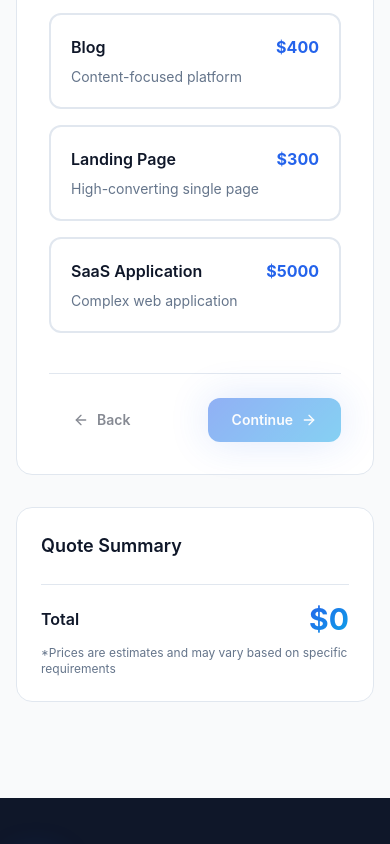
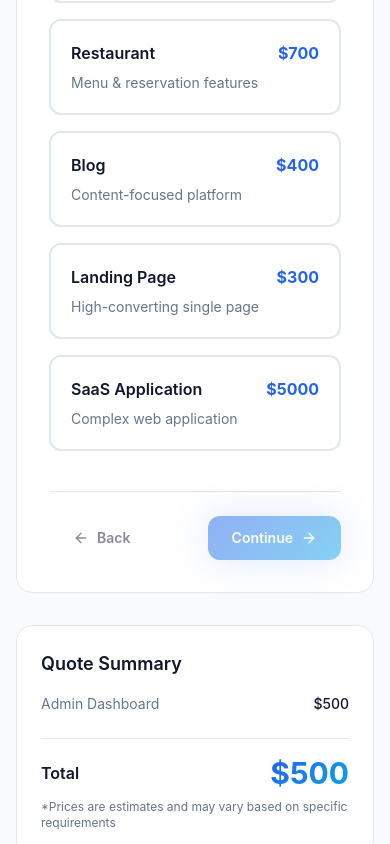
Before and after one commit to august-web/dev-quoteX, a React (Vite) app: page /quote in a window 390 px wide. Shown: the part 1156-2000 px from the top of the page. Built offline with nearby package versions, Linux system fonts and the light colour scheme; the HTML template or start-up script is replaced by a standard one.

Commit message:
Preselect admin dashboard feature; improve AdminDashboard mobile tables

```diff
--- a/src/components/quote/QuoteForm.tsx
+++ b/src/components/quote/QuoteForm.tsx
@@ -42,7 +42,7 @@ const QuoteForm = ({ onComplete }: QuoteFormProps) => {
   const [config, setConfig] = useState<QuoteConfig>({
     websiteType: "",
     pageCount: 1,
-    selectedFeatures: [],
+    selectedFeatures: ["admin-dashboard"],
     deliveryOption: "normal",
     selectedExtras: [],
   });
--- a/src/pages/AdminDashboard.tsx
+++ b/src/pages/AdminDashboard.tsx
@@ -181,6 +181,7 @@ const AdminDashboard = () => {
                 <CardTitle>Client Requests</CardTitle>
               </CardHeader>
               <CardContent>
+                <div className="w-full overflow-x-auto">
                 <Table>
                   <TableHeader>
                     <TableRow>
@@ -219,6 +220,7 @@ const AdminDashboard = () => {
                     ))}
                   </TableBody>
                 </Table>
+                </div>
               </CardContent>
             </Card>
           </TabsContent>
@@ -229,6 +231,7 @@ const AdminDashboard = () => {
                 <CardTitle>Payments</CardTitle>
               </CardHeader>
               <CardContent>
+                <div className="w-full overflow-x-auto">
                 <Table>
                   <TableHeader>
                     <TableRow>
@@ -257,6 +260,7 @@ const AdminDashboard = () => {
                     ))}
                   </TableBody>
                 </Table>
+                </div>
               </CardContent>
             </Card>
           </TabsContent>
```
